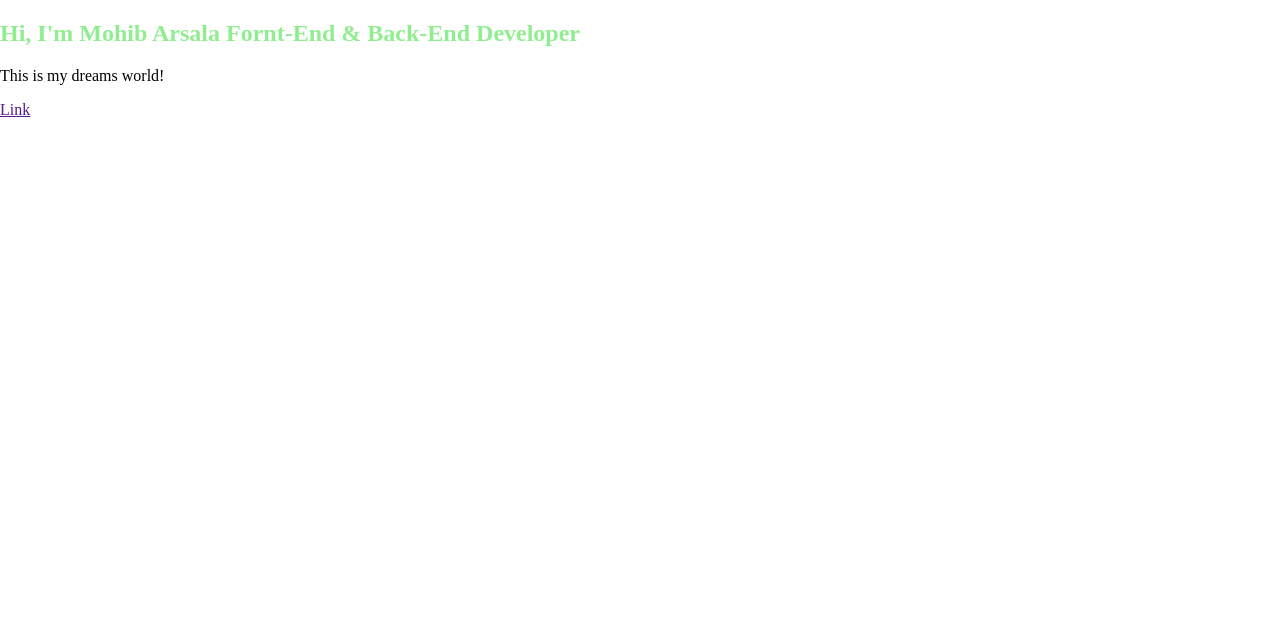
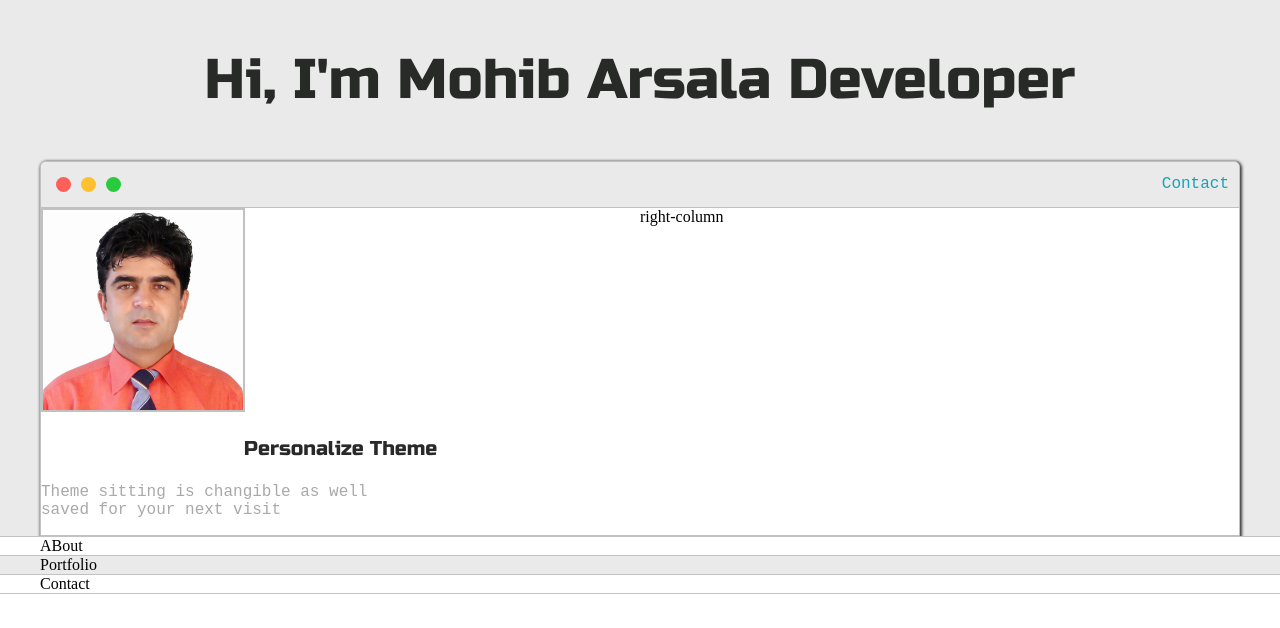
Before and after one commit to Mohib008/Portfolio-website, a website: page index.html in a window 1280 px wide. Drawn offline with Linux system fonts and the light colour scheme.

Commit message:
profile section added.

```diff
--- a/css/app.css
+++ b/css/app.css
@@ -1,5 +1,10 @@
 :root{
-  --mainText:lightgreen;
+    --maincolor: #eaeaea;
+    --secondarycolor :#fff;
+    --bordercolor: #c1c1c1;
+
+  --mainText:rgb(40, 42, 40);
+  --secondaryText:darkgrey;
 }
 
 html, body {
@@ -9,8 +14,134 @@ html, body {
 
 h1, h2, h3, h4, h5, h6 strong{
    color: var(--mainText);
+   font-family: 'Russo One', sans-serif;
+   font-weight: 500;
 }
 
 p, li, span, label, input, textarea{
+   color: var(--secondaryText);
+   font-family: 'Roboto Mono', monospace;
+}
 
+a{
+    text-decoration: none;
+    color: #17a2b8;
 }
+
+ul{
+    list-style: none;
+}
+
+h1{ font-size: 56px; }
+h2{ font-size: 36px; }
+h3{ font-size: 28px; }
+h4{ font-size: 24px; }
+h5{ font-size: 20px; }
+h6{ font-size: 16px; }
+
+.s1{
+    background-color: var(--maincolor);
+    border-bottom: 1px solid var(--bordercolor);
+    overflow: auto;
+}
+
+.s2{
+    background-color: var(--secondarycolor);
+    border-bottom: 1px solid var(--bordercolor);
+    overflow: auto;
+}
+
+.main-container {
+    width: 1200px;
+    margin: 0 auto;
+}
+
+.greeting-wrapper {
+    display: grid;
+    text-align: center;
+    align-items: center;
+    min-height: 10em;
+}
+
+.intro-wrapper{
+    background-color: var(--secondarycolor);
+    border: 1px solid var(--bordercolor);
+    border-radius: 6px 6px 0 0;
+
+    box-shadow: 1px 1px 3px 1px rgba(0,0,0,0.75);
+    -webkit-box-shadow: 1px 1px 3px 1px rgba(0,0,0,0.75);
+    -moz-box-shadow: 1px 1px 3px 1px rgba(0,0,0,0.75);
+
+    display: grid;
+    grid-template-columns: 1fr 1fr;
+    grid-template-areas:
+       "nav-wrapper nav-wrapper"
+       "left-column right-column"
+    ;
+}
+
+.nav-wrapper{
+    border-radius: 5px 5px 0px 0px;
+    grid-area: nav-wrapper;
+    border-bottom: 1px solid var(--bordercolor);
+    display: flex;
+    justify-content: space-between;
+    align-items: center;
+    background-color: var(--maincolor);
+}
+
+#navigation{
+    margin: 0;
+    padding: 10px;
+}
+
+#nagigation li {
+    display: inline-block;
+    margin-right: 5px;
+    margin-left: 5px;
+}
+
+.dots-wrapper{
+   display: flex;
+   padding: 10px;
+}
+.browser-dot{
+    background-color: black;
+    width: 15px;
+    height: 15px;
+    border-radius: 50%;
+    margin: 5px;
+}
+
+#dot-1{
+    background-color: #FC6058;
+}
+
+#dot-2{
+    background-color: #FEC02F;
+}
+
+#dot-3{
+    background-color: #2ACA3E;
+}
+
+.left-column{
+    grid-area: left-column;
+}
+#profile-pic{
+    height: 200px;
+    width: 200px;
+    object-fit: cover;
+    border: 2px solid var(--bordercolor);
+}
+
+
+.right-column{
+    grid-area: right-column;
+}
+
+@media screen and (max-wight: 1200px) {
+    .main-container{
+        width: 95%;
+    }
+}
--- a/index.html
+++ b/index.html
@@ -5,14 +5,64 @@
     <meta http-equiv="X-UA-Compatible" content="IE=edge">
     <meta name="viewport" content="width=device-width, initial-scale=1.0">
     <title>Portfolio-Website</title>
+    <link rel="preconnect" href="https://fonts.gstatic.com">
+    <link href="https://fonts.googleapis.com/css2?family=Roboto:ital,wght@1,500&family=Russo+One&display=swap"
+        rel="stylesheet">
     <link rel="stylesheet" href="css/app.css">
 </head>
 <body>
-    <section class="section">
-        <div></div>
-        <h1>Hi, I'm Mohib Arsala Fornt-End & Back-End Developer</h1>
-        <p>This is my dreams world!</p>
-        <a href=""><Link>Link</Link></a>
+    <section class="s1">
+        <div class="main-container">
+            <div class="greeting-wrapper">
+               <h1>Hi, I'm Mohib Arsala Developer</h1>
+            </div>
+
+            <div class="intro-wrapper">
+                <div class="nav-wrapper">
+                    <div class="dots-wrapper">
+                        <div id="dot-1" class="browser-dot"></div>
+                        <div id="dot-2" class="browser-dot"></div>
+                        <div id="dot-3" class="browser-dot"></div>
+                    </div>
+                    <ul id="navigation">
+                        <li><a href="">Contact</a></li>
+                    </ul>
+                </div>
+                <div class="left-column">
+                    <img id="profile-pic" src="images/mohib.jpg" alt="image">
+                    <h5 style="text-align:center; line-height: 0;">Personalize Theme</h5>
+
+                    <div id="theme-option-wrapper">
+                      <div id="light-mode" class="theme-dot"></div>
+                      <div id="blue-mode" class="theme-dot"></div>
+                      <div id="greed-mode" class="theme-dot"></div>
+                      <div id="purple-mode" class="theme-dot"></div>
+                    </div>
+                    <P id="setting-note">Theme sitting is changible as well <br> saved for your next visit</P>
+                </div>
+                <div class="right-column">
+                    right-column
+                </div>
+            </div>
+        </div>
+    </section>
+
+    <section class="s2">
+        <div class="main-container">
+            ABout
+        </div>
+    </section>
+
+    <section class="s1">
+        <div class="main-container">
+            Portfolio
+        </div>
+    </section>
+
+    <section class="s2">
+        <div class="main-container">
+            Contact
+        </div>
     </section>
 </body>
 </html>
```
Also changed, not shown: images/mohib.jpg (added), 1 other file.
